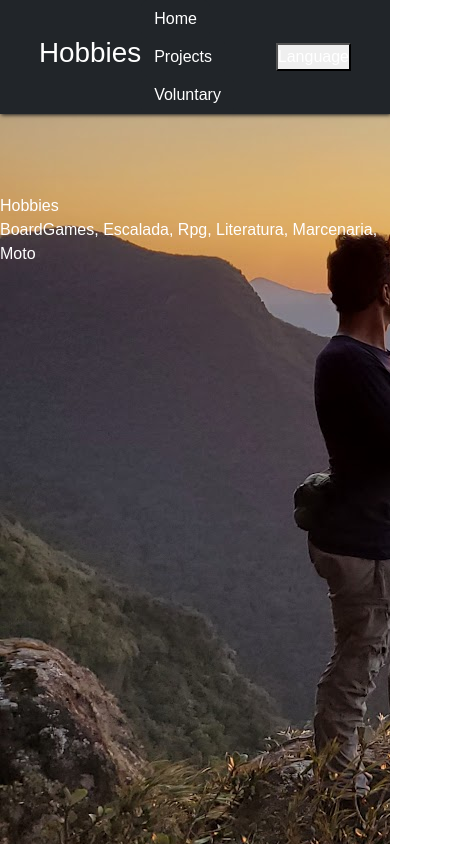
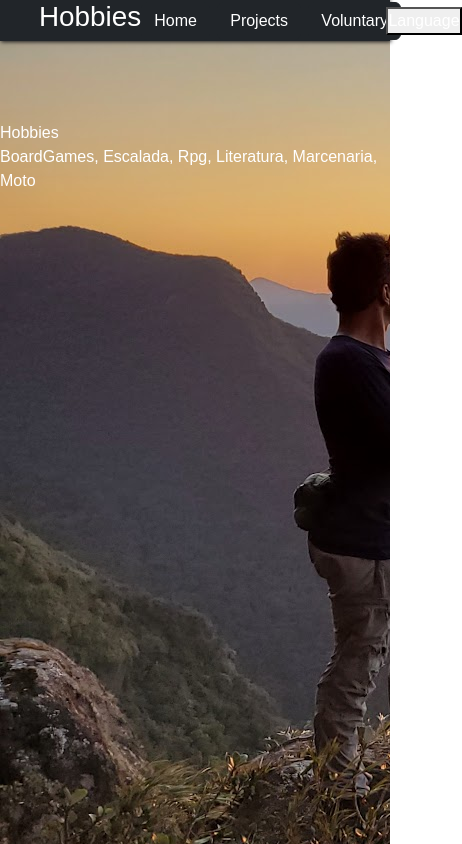
Before and after one commit to EbraimOliveira/EbraimOliveira.github.io, a React (Create React App) app: page /hobbies in a window 390 px wide. Shown: the whole page, 462 px wide, since content can reach past the window. Built offline with nearby package versions, Linux system fonts and the light colour scheme.

Commit message:
style header responsive css

```diff
--- a/public/index.html
+++ b/public/index.html
@@ -14,7 +14,6 @@
 </head>
 
 <body>
-  <!-- <noscript>You need to enable JavaScript to run this app.</noscript> -->
   <div id="root"></div>
 </body>
 
--- a/src/pages/Home.tsx
+++ b/src/pages/Home.tsx
@@ -15,8 +15,12 @@ export default function Home() {
       <div className="home">
         <p
           className="home_text"
-          style={{ whiteSpace: 'pre-line' }}>{welcomeTxt}</p>
-        <img src="./../../assets/notebook_cafeteria.jpg" alt="" />
+          style={{ whiteSpace: 'pre-line' }}>
+          {welcomeTxt}
+        </p>
+        <div>
+
+        </div>
       </div>
     </div>
   )
--- a/src/styles/header.css
+++ b/src/styles/header.css
@@ -1,18 +1,35 @@
 @import './root.css';
+
+.header {
+  display: flex;
+  /* flex-direction: row; */
+  align-items: center;
+  justify-content: space-between;
+  background-color: var(--color-dark2);
+  box-shadow: 1px 1px 4px var(--color-dark4);
+  padding: 0% 10%;
+  margin-bottom: 5em;
+};
 
 .currency_route{
     background-color: var(--color-dark2);
+    padding: 1em;
+    flex-grow: 1;
+    text-align: center;
 }
 
-.header {
+.navigation_header {
   display: flex;
-  flex-direction: row;
-  align-items: center;
-  justify-content: space-between;
-  /* width: 100%; */
+  gap: 3%; /* Espaço entre os botões de navegação */
+};
+
+.navigation_header button {
   background-color: var(--color-dark2);
-  box-shadow: 1px 1px 4px var(--color-dark4);
-  /* height: 3.5em; */
-  padding: 0% 10%;
-  margin-bottom: 5em;
-};
+  border: none;
+  cursor: pointer;
+  padding: 0.5em 1em;
+}
+
+button.btn-dark {
+  color: white;
+}
--- a/src/styles/home.css
+++ b/src/styles/home.css
@@ -1,11 +1,9 @@
 #home{
   background-color: var(--color-dark5);
   min-height: 100vh;
-  /* background-image: url('./../../assets/por_do_Sol.jpg'); */
 };
 
 .home_text{
-  min-width: 50%;
 }
 
 .home{
```
Also changed, not shown: toDo.txt.
